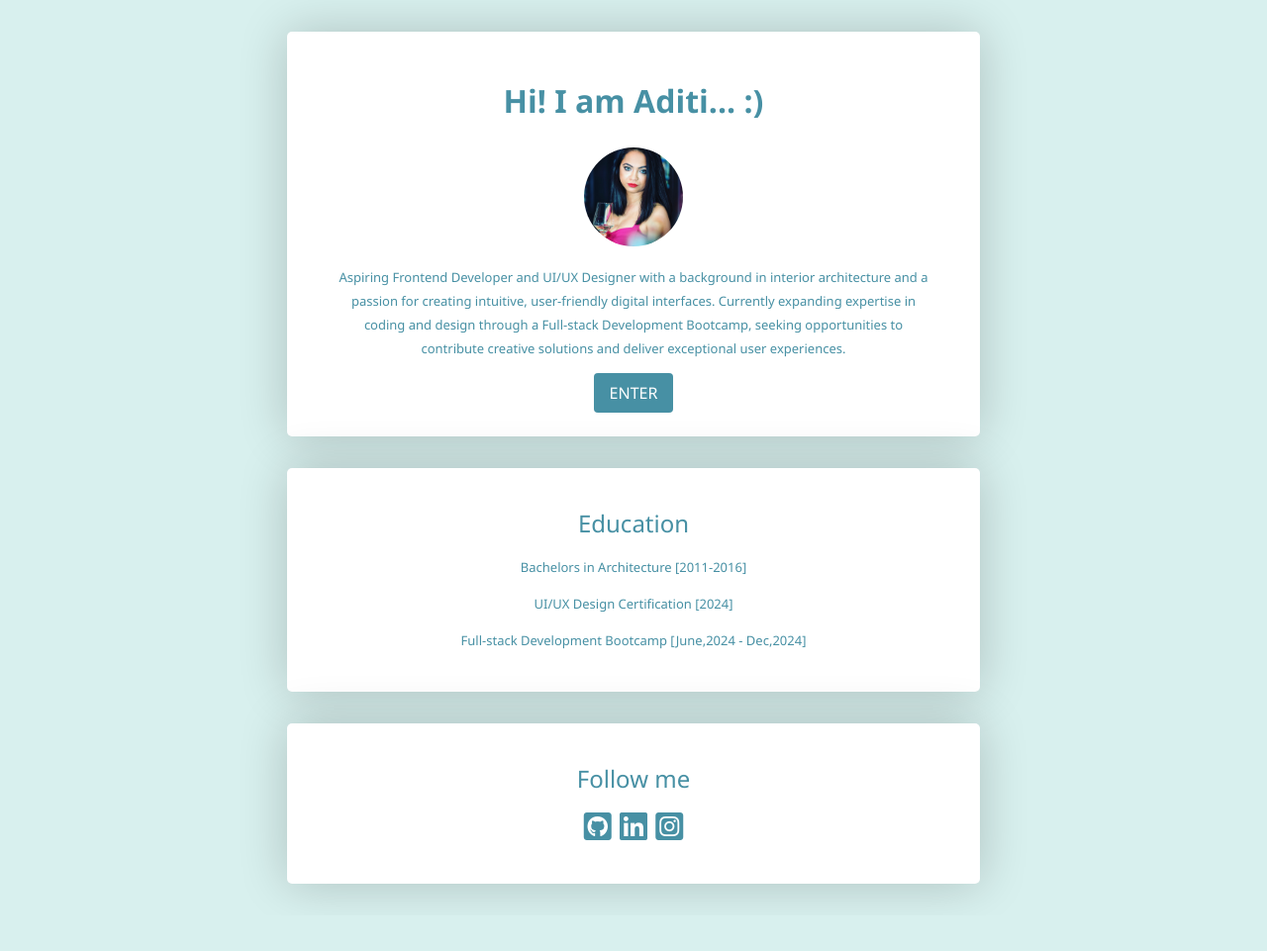
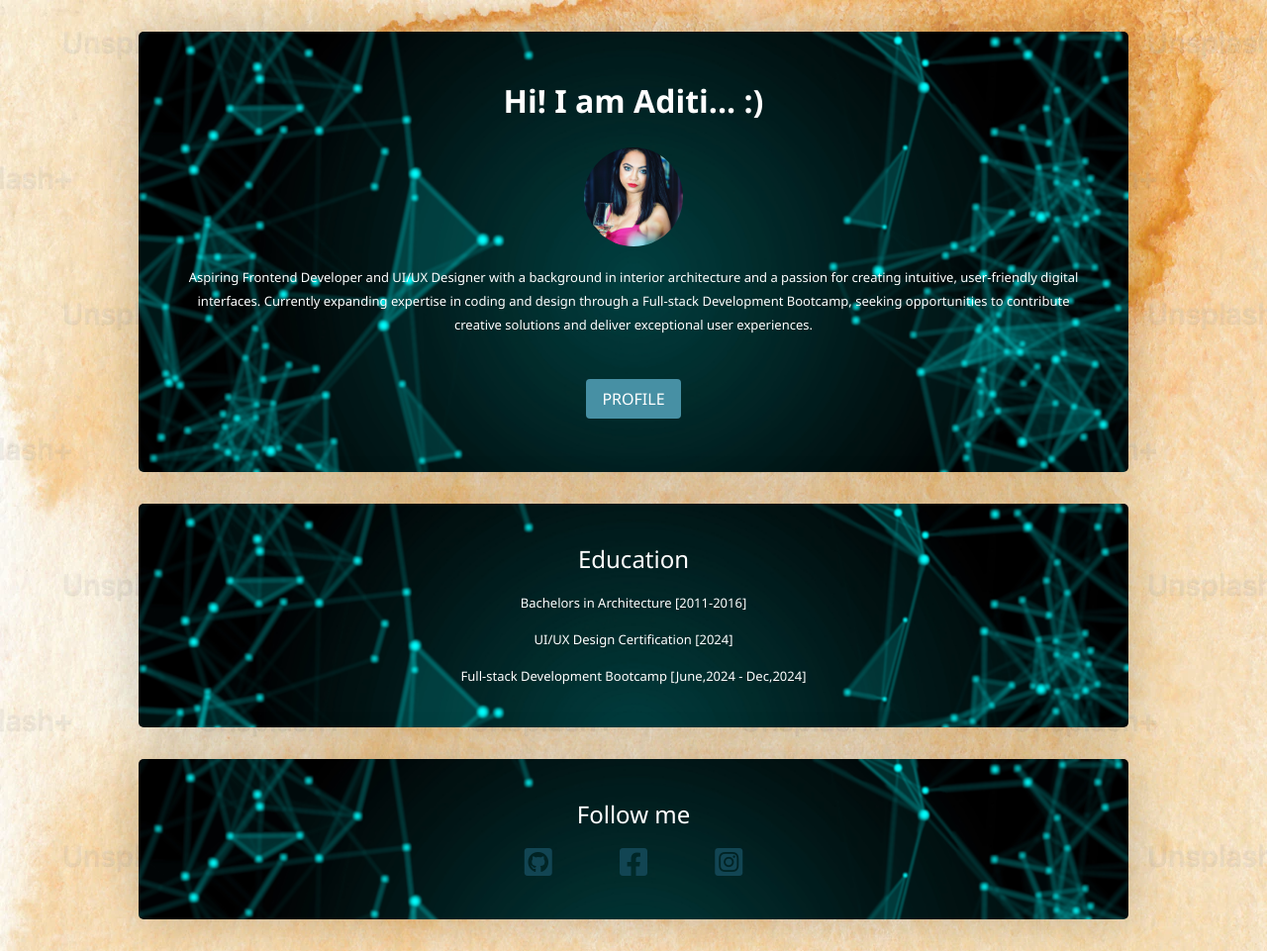
Before and after one commit to singhshriyam/profile, a plain HTML site: page index.html in a window 1280 px wide. Shown: the whole page at 99% size. Before the commit the page ends 925 px from the top, so only its background shows below. Drawn offline with Linux system fonts and the light colour scheme.

Commit message:
make my profile prettier

```diff
--- a/index.html
+++ b/index.html
@@ -18,7 +18,7 @@
         <h3>
           Aspiring Frontend Developer and UI/UX Designer with a background in interior architecture and a passion for creating intuitive, user-friendly digital interfaces. Currently expanding expertise in coding and design through a Full-stack Development Bootcamp, seeking opportunities to contribute creative solutions and deliver exceptional user experiences.
         </h3>
-        <a href="https://www.linkedin.com/in/aditi-shriyam-343a2880" target="blank" class="btn-green">ENTER</a>
+        <a href="https://www.linkedin.com/in/aditi-shriyam-343a2880" target="blank" class="btn-green">PROFILE</a>
       </div>
       <div class="card-white">
         <h2>Education</h2>
@@ -32,17 +32,17 @@
         <h2>Follow me</h2>
         <ul class="inline-list" >
           <li>
-            <a href="#">
+            <a href="https://github.com/singhshriyam" target="blank">
               <i class="fa-brands fa-square-github" ></i>
             </a>
           </li>
           <li>
-            <a href="#">
-              <i class="fa-brands fa-linkedin"></i>
+            <a href="https://www.facebook.com/profile.php?id=100010451648821"target="blank">
+              <i class="fa-brands fa-square-facebook"></i>
             </a>
           </li>
           <li>
-            <a href="#">
+            <a href="https://www.instagram.com/singhshriyam/" target="blank">
               <i class="fa-brands fa-square-instagram"></i>
             </a>
           </li>
--- a/style.css
+++ b/style.css
@@ -1,12 +1,12 @@
 body {
-  background-color: rgb(216, 240, 238);
+  background-image: url(images/premium_photo-1669061097456-a7d45a726580.webp);
   font-family: 'Segoe UI', Tahoma, Geneva, Verdana, sans-serif;
   color: black;
   font-size: medium;
   line-height: 24px;
 }
 .container {
-  width: 700px;
+  width: 1000px;
   margin: auto;
 }
 h1 {
@@ -14,24 +14,28 @@ h1 {
   font-weight: 800;
   font-style: normal;
   line-height: 50px;
-  color: rgb(71, 144, 164);
+  color: white;
 }
 h3 {
   font-family: 'Segoe UI', Tahoma, Geneva, Verdana, sans-serif;
   font-weight: 200;
   font-size: small;
   font-style: normal;
-  color: rgb(71, 144, 164);
+  color: white;
 }
 h2 {
   font-family: 'Segoe UI', Tahoma, Geneva, Verdana, sans-serif;
   font-weight: 400;
   font-style: normal;
-  color: rgb(71, 144, 164);
+  color: white;
 }
 a {
   text-decoration: none;
-  color: rgb(71, 144, 164);
+  color: rgb(18, 69, 83);
+  margin: 30px;
+}
+a:hover {
+  color: white;
 }
 .card-white {
   background-color: white;
@@ -40,6 +44,8 @@ a {
   border-radius: 5px;
   box-shadow: 0px 0px 50px rgba(0, 0, 0, 0.2);
   margin: 32px 0;
+  background-image: url(images/56cb0-7dc9d011b620.jpg);
+  background-size: cover;
 }
 .img-circle {
   border-radius: 50%;
@@ -65,7 +71,7 @@ a {
 .inline-list {
   padding: 0;
 }
-.fa-brands.fa-square-github:hover, .fa-brands.fa-linkedin:hover, .fa-brands.fa-square-instagram:hover {
+.fa-brands.fa-square-github:hover, .fa-brands.fa-square-facebook:hover, .fa-brands.fa-square-instagram:hover {
   color:rgb(18, 69, 83);
 }
 @media (max-width: 960px) {
```
Also changed, not shown: images/56cb0-7dc9d011b620.jpg (added), images/georgie-cobbs-bKjHgo_Lbpo-unsplash.jpg (added), images/joanna-kosinska-1_CMoFsPfso-unsplash.jpg (added), images/premium_photo-1669061097456-a7d45a726580.webp (added), images/rodion-kutsaiev-IJ25m7fXqtk-unsplash.jpg (added).
